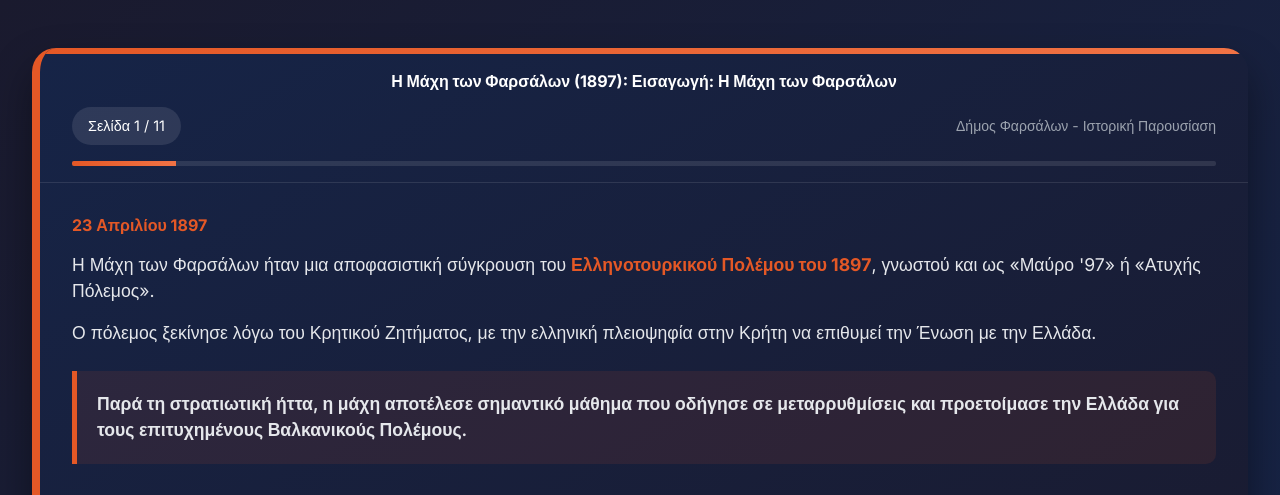
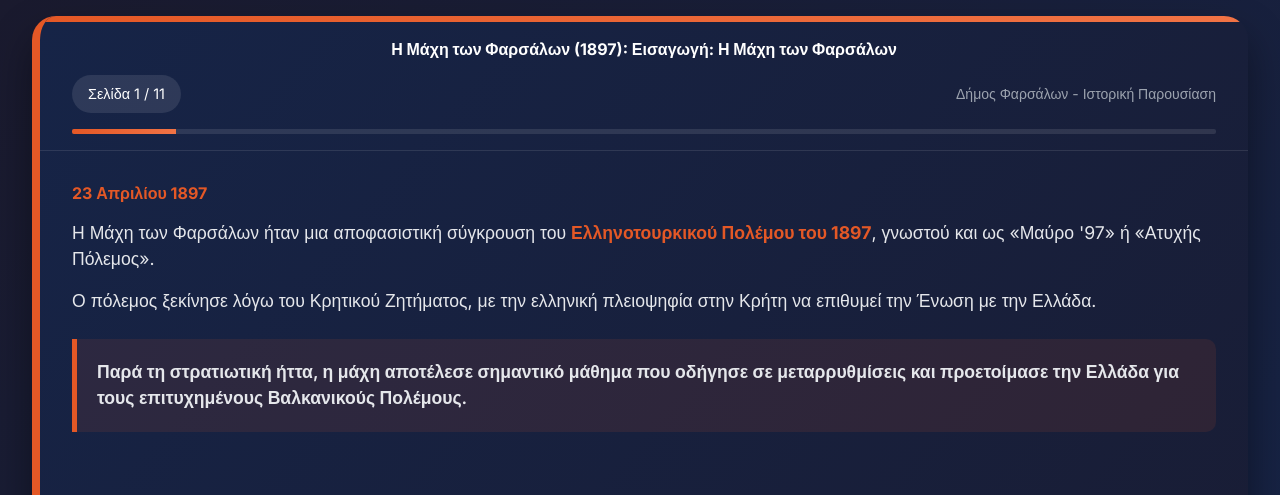
Before and after one commit to conchr/1897-Present, a plain HTML site: page index.html in a window 1280 px wide. Shown: the top 495 px of the page. Drawn offline with nearby package versions, Linux system fonts and the light colour scheme.

Commit message:
1897 Present

```diff
--- a/index.html
+++ b/index.html
@@ -22,26 +22,21 @@
         html, body {
             height: 100%;
             width: 100%;
+            overflow-x: hidden;
         }
 
         body {
             font-family: 'Inter', sans-serif;
             background: linear-gradient(135deg, var(--darker-bg) 0%, var(--dark-bg) 100%);
             color: white;
-            display: flex;
-            flex-direction: column;
-            align-items: center;
-            justify-content: center;
-            min-height: 100vh;
             padding: 1rem;
-            overflow-x: hidden;
+            overflow-y: auto;
         }
 
         .presentation-container {
             width: 100%;
             max-width: min(95vw, 1800px);
             height: auto;
-            min-height: min(95vh, 1000px);
             background: linear-gradient(to bottom right, var(--dark-bg), var(--darker-bg));
             box-shadow: 0 20px 40px rgba(0, 0, 0, 0.4);
             border-radius: clamp(12px, 2vw, 24px);
@@ -50,6 +45,7 @@
             overflow: hidden;
             display: flex;
             flex-direction: column;
+            margin: 0 auto;
         }
 
         .presentation-container::before {
@@ -100,7 +96,7 @@
         .slide-content {
             transition: opacity 0.5s ease-in-out;
             flex: 1;
-            overflow-y: auto;
+            overflow-y: visible;
             padding: clamp(1rem, 3vw, 2rem);
             display: flex;
             flex-direction: column;
@@ -404,8 +400,7 @@
             }
 
             .presentation-container {
-                min-height: 98vh;
-                max-height: 98vh;
+                min-height: auto;
             }
 
             .slide-content {
@@ -430,8 +425,7 @@
             }
 
             .presentation-container {
-                min-height: 98vh;
-                max-height: 98vh;
+                min-height: auto;
             }
 
             .presentation-header {
@@ -458,16 +452,14 @@
         /* Tablets */
         @media (min-width: 768px) and (max-width: 1024px) {
             .presentation-container {
-                min-height: 92vh;
-                max-height: 92vh;
+                min-height: auto;
             }
         }
 
         /* Laptops and Desktops */
         @media (min-width: 1025px) and (max-width: 1919px) {
             .presentation-container {
-                min-height: 88vh;
-                max-height: 88vh;
+                min-height: auto;
             }
         }
 
@@ -478,8 +470,7 @@
             }
 
             .presentation-container {
-                min-height: 85vh;
-                max-height: 85vh;
+                min-height: auto;
                 border-radius: 28px;
             }
 
@@ -902,7 +893,7 @@
                         <div>
                             <h3 class="accent-text font-semibold mb-3 text-center">Διπλωματικές Συνέπειες</h3>
                             <ul class="list-disc list-inside ml-2 space-y-2">
-                                <li>Παρέμβαση των Μεγάλες Δυνάμεις</li>
+                                <li>Παρέμβαση από τις Μεγάλες Δυνάμεις</li>
                                 <li>Αυτόνομο καθεστώς για την Κρήτη (Κρητική Πολιτεία 1898)</li>
                                 <li>Διεθνής οικονομικός έλεγχος στην Ελλάδα</li>
                                 <li>Εδαφικές ρυθμίσεις</li>
@@ -1036,6 +1027,17 @@
                     thumbnail.addEventListener('click', openImageModal);
                 });
 
+                // Scroll to top of the page after content is rendered
+                setTimeout(() => {
+                    window.scrollTo({
+                        top: 0,
+                        left: 0,
+                        behavior: 'smooth'
+                    });
+                    document.body.scrollTop = 0;
+                    document.documentElement.scrollTop = 0;
+                }, 50);
+
             }, 250); // Delay matches the CSS transition time
         }
 
```
